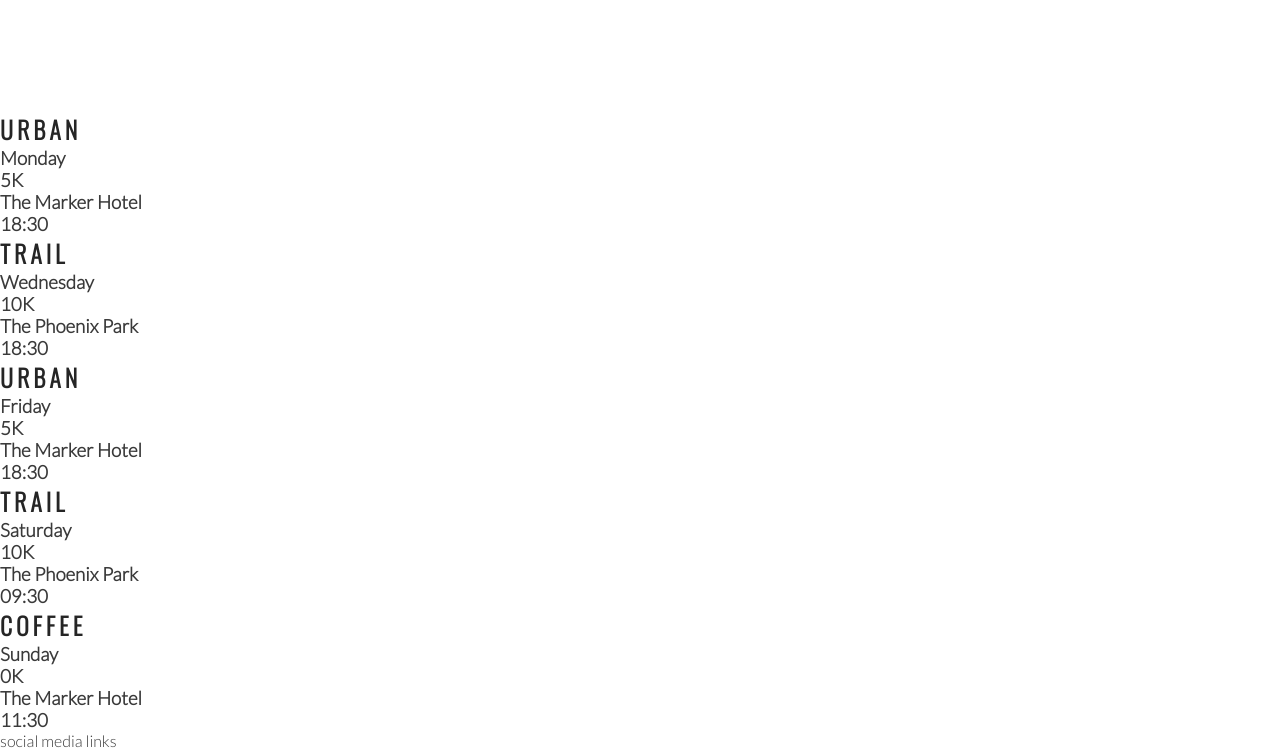
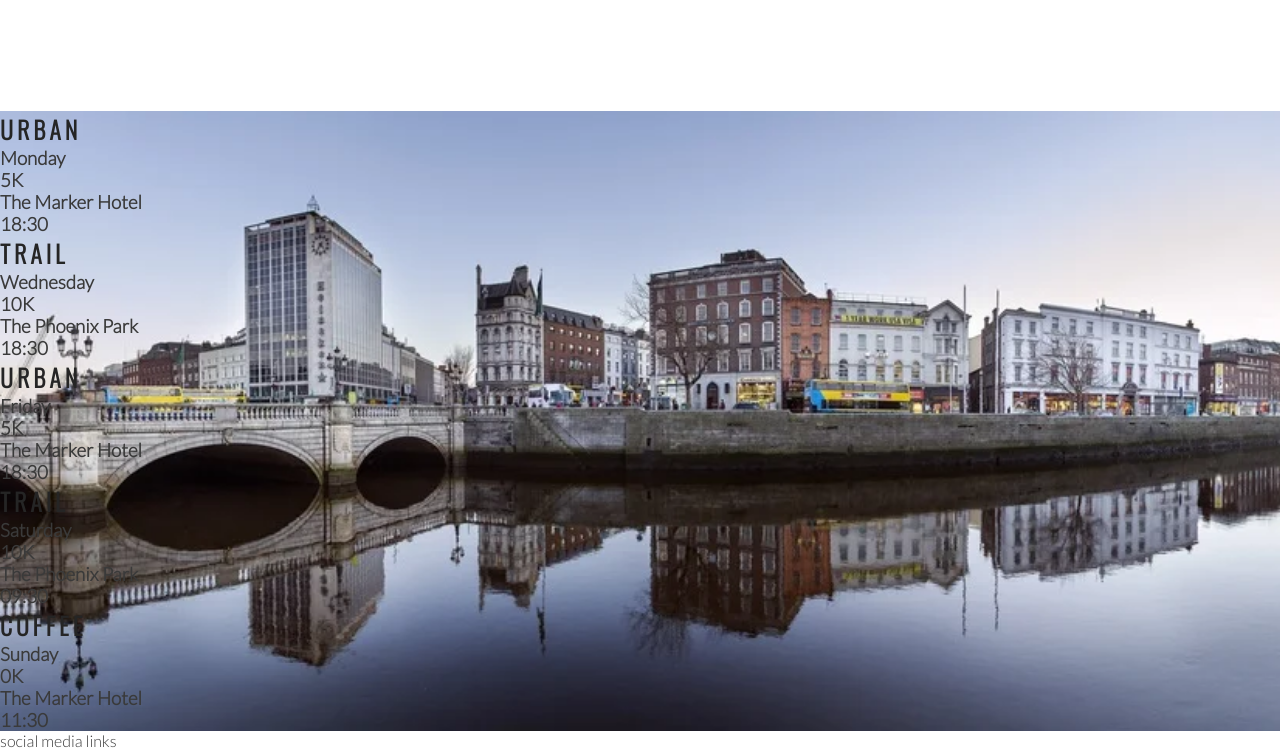
Before and after one commit to iurjoh/Love-Running, a plain HTML site: page index.html in a window 1280 px wide. Shown: the part 1184-1934 px from the top of the page. Drawn offline with nearby package versions, Linux system fonts and the light colour scheme.

Commit message:
Add background image to times sections

```diff
--- a/assets/css/style.css
+++ b/assets/css/style.css
@@ -183,7 +183,18 @@ hr {
 }
 
 #circle-cover-bg {
-    background: url(../images/ethos-center-image.jpg) no-repeat center center;
+    background: url('../images/ethos-center-image.jpg') no-repeat center center;
     height: 100%;
     border-radius: 50%;
 }
+
+/* event times*/
+
+#times {
+    background: url('../images/dublin-city.webp');
+    background-repeat: no-repeat;
+    background-size: cover;
+    background-position: center;
+    width: 100%;
+    overflow: hidden;
+}
--- a/index.html
+++ b/index.html
@@ -78,7 +78,7 @@
             </div>
         </div>
     </section>
-    <section>
+    <section id="times">
         <div>
             <h2>Urban</h2>
             <h3>Monday</h3>
```
Also changed, not shown: assets/images/dublin-city.webp (added).
